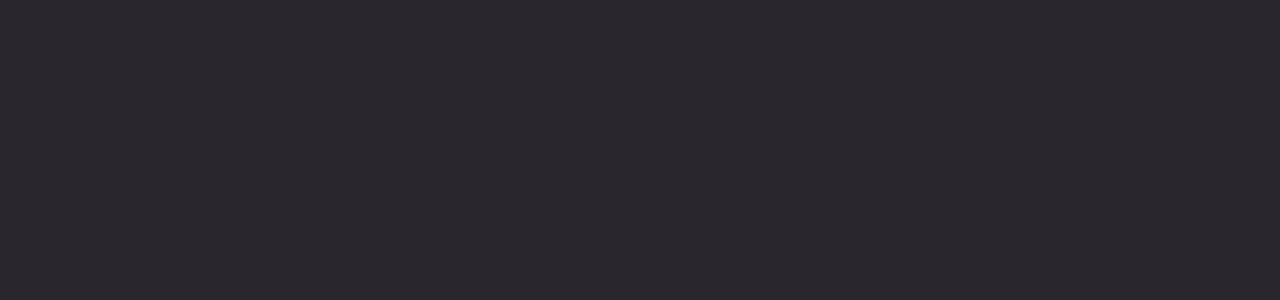
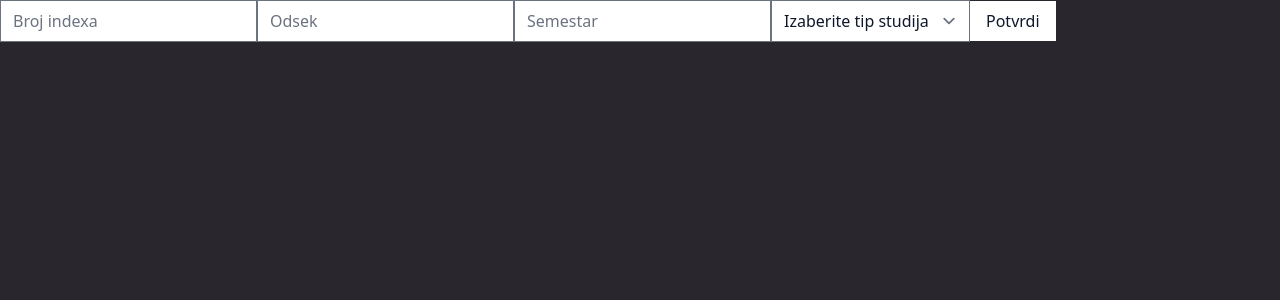
Before and after one commit to buckneer/stud, a React (Create React App) app in the folder client/: page /addStudent in a window 1280 px wide. Before the commit this address had no page. Shown: the top 300 px of the page. Built offline with nearby package versions, Linux system fonts and the light colour scheme.

Commit message:
Student, Subject forms added

```diff
--- a/client/src/App.tsx
+++ b/client/src/App.tsx
@@ -2,6 +2,8 @@
 import { BrowserRouter, Routes, Route } from 'react-router-dom';
 import Login from './pages/Login/Login';
 import Register from './pages/service/Register/Register';
+import SubjectAdd from './pages/service/SubjectAdd/SubjectAdd';
+import StudentAdd from './pages/service/StudentAdd/StudentAdd';
 
 function App() {
   return (
@@ -9,6 +11,8 @@
       <Routes>
         <Route path='/' element={<Login />} />
         <Route path='/register' element={<Register/>} />
+        <Route path='/addSubject' element={<SubjectAdd/>} />
+        <Route path='/addStudent' element={<StudentAdd/>} />
       </Routes>
     </BrowserRouter>
   );
--- a/client/src/pages/Login/Login.tsx
+++ b/client/src/pages/Login/Login.tsx
@@ -45,7 +45,7 @@
     }, []);
 
     return (
-        <>
+        <div>
             {/* {
                 isLoginLoading ?
                     <>Loader ide ovde...</>
@@ -91,18 +91,26 @@
                         <div className="text-slate-200 p-2 italic" >Prijavite se na iStud</div>
                     </div>
                     {/* Content */}
-                    <div className='FormItem w-full flex flex-col justify-start p-2 items-start'>
+                    <div className='FormItem w-full flex flex-col justify-start p-2 items-start relative'>
                         <label htmlFor="UserEmail" className="relative block overflow-hidden rounded-md bg-white px-3 pt-3 shadow-sm w-full">
                             <input
                                 type="email" id="UserEmail" placeholder="Email" value={email} onChange={(e) => setEmail(e.target.value)} autoComplete='off'
-                                className="peer h-8 w-full border-none p-0 placeholder-transparent focus:border-transparent focus:outline-none focus:ring-0 sm:text-sm"
+                                className="peer pr-5 h-8 w-full border-none p-0 placeholder-transparent focus:border-transparent focus:outline-none focus:ring-0 sm:text-sm"
                             />
                             <span className="absolute start-3 top-3 -translate-y-1/2 text-xs text-gray-700 transition-all peer-placeholder-shown:top-1/2 peer-placeholder-shown:text-sm peer-focus:top-3 peer-focus:text-xs">
                                 E-adresa
                             </span>
+                            <span className="pointer-events-none absolute inset-y-0 end-0 grid w-10 place-content-center text-gray-500">
+                                <svg xmlns="http://www.w3.org/2000/svg" viewBox="0 0 20 20" fill="currentColor" className="h-5 w-5 peer-focus/second:pt-2">
+                                    <path
+                                        fill-rule="evenodd" clip-rule="evenodd"
+                                        d="M5.404 14.596A6.5 6.5 0 1116.5 10a1.25 1.25 0 01-2.5 0 4 4 0 10-.571 2.06A2.75 2.75 0 0018 10a8 8 0 10-2.343 5.657.75.75 0 00-1.06-1.06 6.5 6.5 0 01-9.193 0zM10 7.5a2.5 2.5 0 100 5 2.5 2.5 0 000-5z"
+                                    />
+                                </svg>
+                            </span>
                         </label>
                     </div>
-
+                    {/* ------- */}
                     <div className='FormItem w-full flex flex-col justify-start p-2 items-start'>
                     <label  htmlFor="UserPassword"className="relative block overflow-hidden rounded-md bg-white px-3 pt-3 shadow-sm w-full">
                         <input
@@ -123,8 +131,13 @@
                         <button className="py-2 px-4 bg-slate-300 hover:bg-slate-100 rounded-sm" type="submit"><LogIn /></button>
                     </div>
                 </form>
+
+
+
+
+
             </div>
-        </>
+        </div>
     );
 }
 
--- /dev/null
+++ b/client/src/pages/service/StudentAdd/StudentAdd.tsx
@@ -0,0 +1,34 @@
+import { current } from '@reduxjs/toolkit';
+import { useState } from 'react'
+
+const StudentAdd = () => {
+	const [studentId, setStudentId] = useState("");
+	const [subject, setSubject] = useState("");
+	const [currentSemester, setCurrentSemester] = useState("");
+	const [degree, setDegree] = useState("");
+
+
+	const handleStudentAdd = async (event: React.FormEvent<HTMLFormElement>) => {
+		event.preventDefault();
+		event.stopPropagation();
+		console.log(studentId, subject, currentSemester, degree);
+		// TODO: Preuzmi kormilo odavde Jovane
+	}
+
+	return (
+		<form onSubmit={handleStudentAdd}>
+			<input type="text" placeholder='Broj indexa' value={studentId} onChange={(e) => setStudentId(e.target.value)} />
+			<input type="text" placeholder='Odsek' value={subject} onChange={(e) => setSubject(e.target.value)} />
+			<input type="number" placeholder='Semestar' value={currentSemester} onChange={(e) => setCurrentSemester(e.target.value)} />
+			<select id="tipStudija" name="tipStudija" onChange={(e) => setDegree(e.target.value)}>
+				<option value="0">Izaberite tip studija</option>
+				<option value={"Osnovne"} > Osnovne</option>
+				<option value={"Master"} > Master</option>
+				<option value={"Doktorske"} > Doktorske</option>
+			</select>
+			<button className='bg-white py-2 px-4' type="submit">Potvrdi</button>
+		</form>
+	)
+}
+
+export default StudentAdd
--- /dev/null
+++ b/client/src/pages/service/SubjectAdd/SubjectAdd.tsx
@@ -0,0 +1,35 @@
+import React, { useState } from 'react'
+
+const SubjectAdd = () => {
+
+	const [name, setName] = useState("");
+	const [code, setCode] = useState("");
+	const departments: string[] = [""];
+
+	const handleSubjectAdd = async (event: React.FormEvent<HTMLFormElement>) => {
+		event.preventDefault();
+		event.stopPropagation();
+		// Preuzmi kormilo odavde Jovane
+	}
+
+	return (
+		<form onSubmit={handleSubjectAdd}>
+			<input type="text" placeholder="Ime Predmeta" value={name} onChange={(e) => setName(e.target.value)} required />
+			<input type="text" placeholder="Code" value={code} onChange={(e) => setCode(e.target.value)} required />
+			<select id="departments" name="departments">
+				<option value="0">Izaberite odsek</option>
+				{/* { departments.map((department) => {
+						return (
+							<option value={department._id}>{department.name}</option>
+						);
+				})} */}
+			</select>
+			{/* Ovde dodaj Profesore */}
+			{/* Ovde dodaj Uslovne predmete */}
+			<input type="number" min={0} placeholder='Broj espb' required />
+			<button className='bg-white py-2 px-4' type="submit">Potvrdi</button>
+		</form>
+	)
+}
+
+export default SubjectAdd
```
